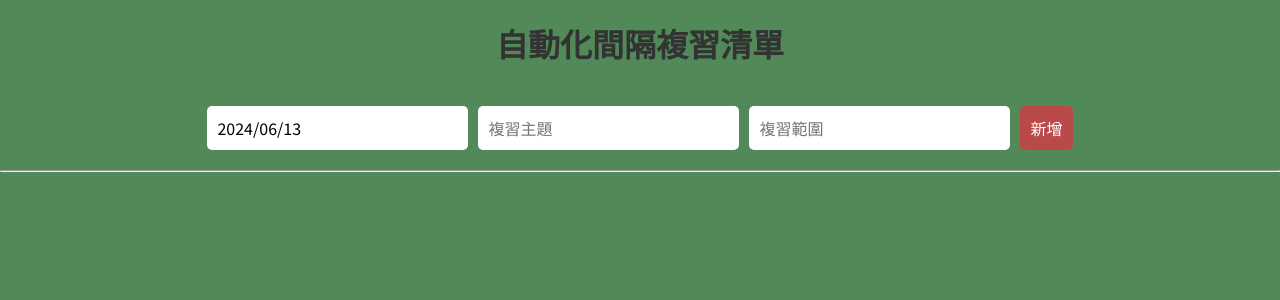
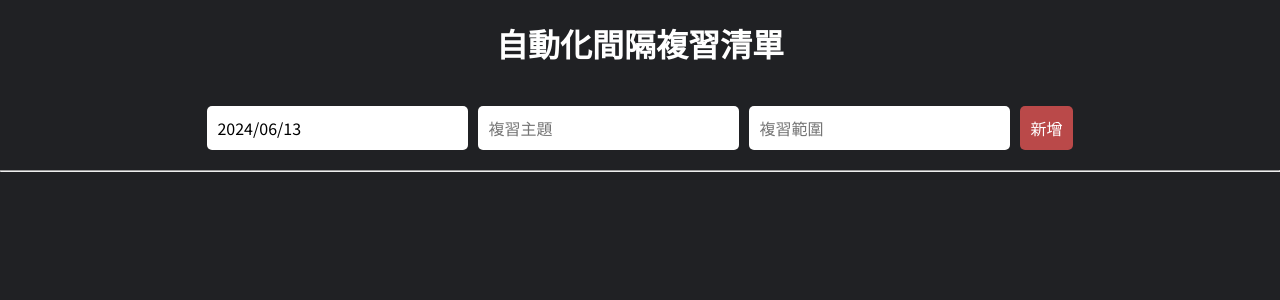
Before and after one commit to adens123/spaced-repetition, a React (Vite) app: page / in a window 1280 px wide. Shown: the top 300 px of the page. Built offline with nearby package versions, Linux system fonts and the light colour scheme.

Commit message:
dark mode init

```diff
--- a/src/index.css
+++ b/src/index.css
@@ -8,8 +8,8 @@
 
 body {
   font-family: "Noto Sans TC", sans-serif;
-  color: #333;
-  background-color: #518a58;
+  color: #fff;
+  background-color: #202124;
 }
 
 input,
```
